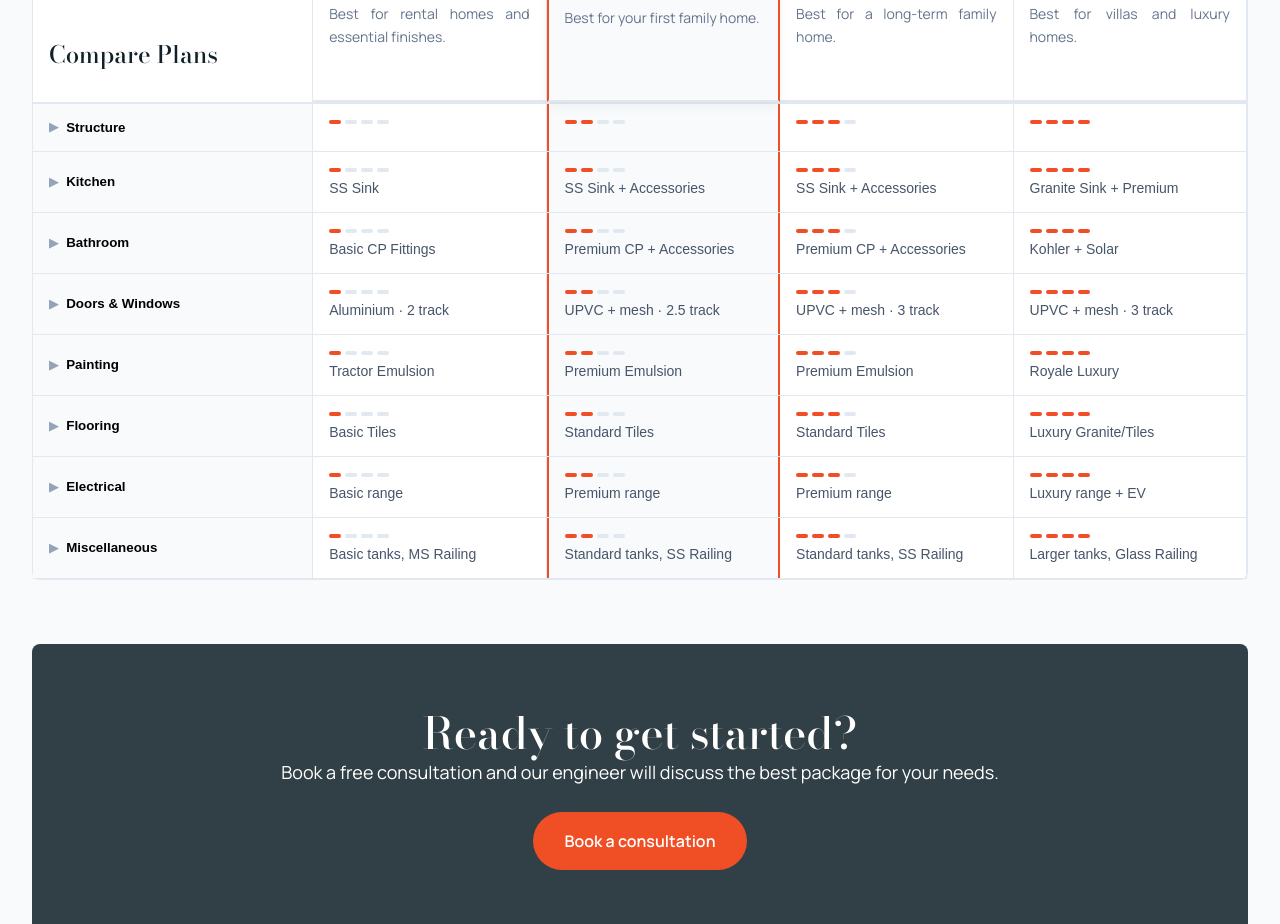
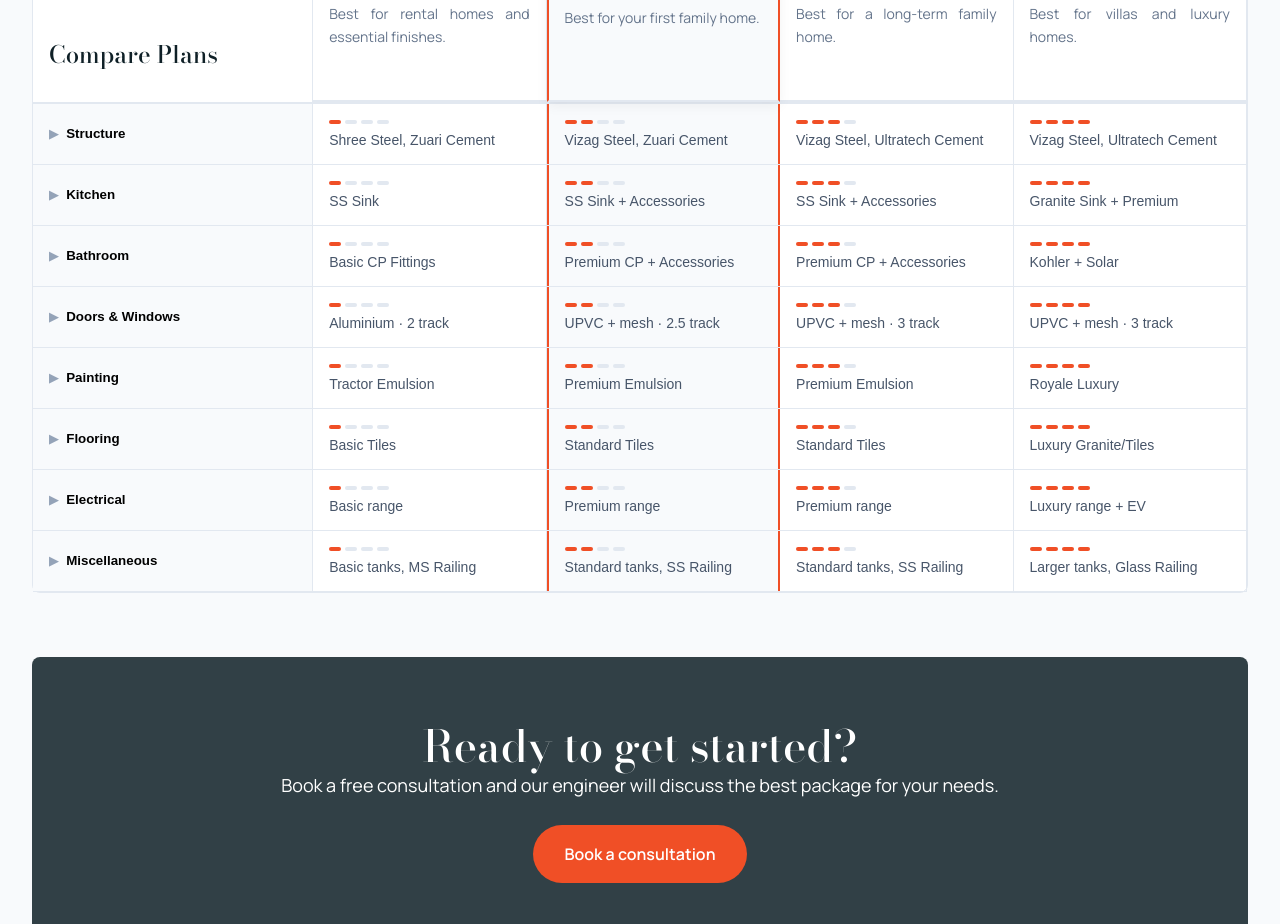
Before and after one commit to Vikram-Pagadala/Suci-Condtructions, a Next.js app: page /pricing in a window 1280 px wide. Shown: the part 1620-2544 px from the top of the page. Built offline with nearby package versions, Linux system fonts and the light colour scheme.

Commit message:
Add collapsed summary text for Structure category

```diff
--- a/src/components/PricingTable/PricingTable.tsx
+++ b/src/components/PricingTable/PricingTable.tsx
@@ -216,6 +216,7 @@ export default function PricingTable() {
             const catItems = pricingDifferences.filter(d => d.category === cat);
             // Quick summaries for collapsed state
             const getSummary = (pId: string) => {
+              if (cat === "Structure") return pId === "basic" ? "Shree Steel, Zuari Cement" : pId === "value-added" ? "Vizag Steel, Zuari Cement" : "Vizag Steel, Ultratech Cement";
               if (cat === "Doors & Windows") return pId === "basic" ? "Aluminium · 2 track" : pId === "value-added" ? "UPVC + mesh · 2.5 track" : "UPVC + mesh · 3 track";
               if (cat === "Kitchen") return pId === "basic" ? "SS Sink" : pId === "elite" ? "Granite Sink + Premium" : "SS Sink + Accessories";
               if (cat === "Bathroom") return pId === "basic" ? "Basic CP Fittings" : pId === "elite" ? "Kohler + Solar" : "Premium CP + Accessories";
```
